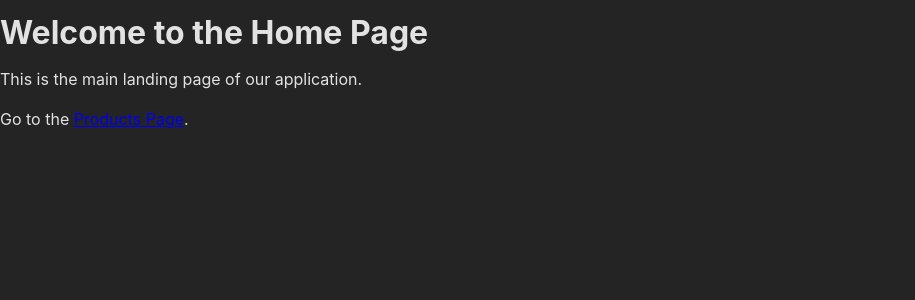
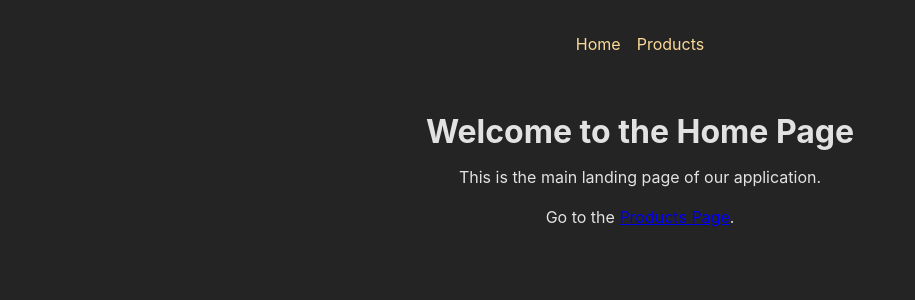
Before and after one commit to Richstar-plus/react-router, a React (Vite) app: page / in a window 1280 px wide. Shown: the top 300 px of the page, without its empty margins (0-915 px from the left). Built offline with nearby package versions, Linux system fonts and the light colour scheme.

Commit message:
Implement routing structure and add navigation components

```diff
--- /dev/null
+++ b/src/MainNavigation.module.css
@@ -0,0 +1,28 @@
+.header {
+  max-width: 60rem;
+  margin: auto;
+  padding: 2rem;
+  display: flex;
+  justify-content: center;
+}
+
+.navigation {
+  display: flex;
+  gap: 1rem;
+}
+
+.list {
+  display: flex;
+  gap: 1rem;
+}
+
+.list a {
+  text-decoration: none;
+  color: var(--color-primary-400);
+}
+
+.list a:hover,
+.list a.active {
+  color: var(--color-primary-800);
+  text-decoration: underline;
+}
--- /dev/null
+++ b/src/Root.module.css
@@ -0,0 +1,4 @@
+.content {
+  margin: 2rem auto;
+  text-align: center;
+}
--- /dev/null
+++ b/src/components/MainNavigation.jsx
@@ -0,0 +1,19 @@
+import { Link } from "react-router-dom";
+import styles from "../MainNavigation.module.css";
+
+export function MainNavigation() {
+  return (
+    <header className={styles.header}>
+      <nav >
+        <ul className={styles.navigation}>
+          <li className={styles.list}>
+            <Link to="/">Home</Link>
+          </li>
+          <li className={styles.list}>
+            <Link to="/products">Products</Link>
+          </li>
+        </ul>
+      </nav>
+    </header>
+  );
+}
--- /dev/null
+++ b/src/pages/Root.jsx
@@ -0,0 +1,16 @@
+import { Outlet } from "react-router-dom";
+import { MainNavigation } from "../components/MainNavigation";
+import styles from "../Root.module.css";
+
+
+export function RootLayout() {
+
+  return (
+  <>
+    <MainNavigation />
+    <main className={styles.content}>
+      <Outlet />
+    </main>
+  </>
+  );
+}
```
Also changed, not shown: src/App.jsx (+12 -5 lines).
